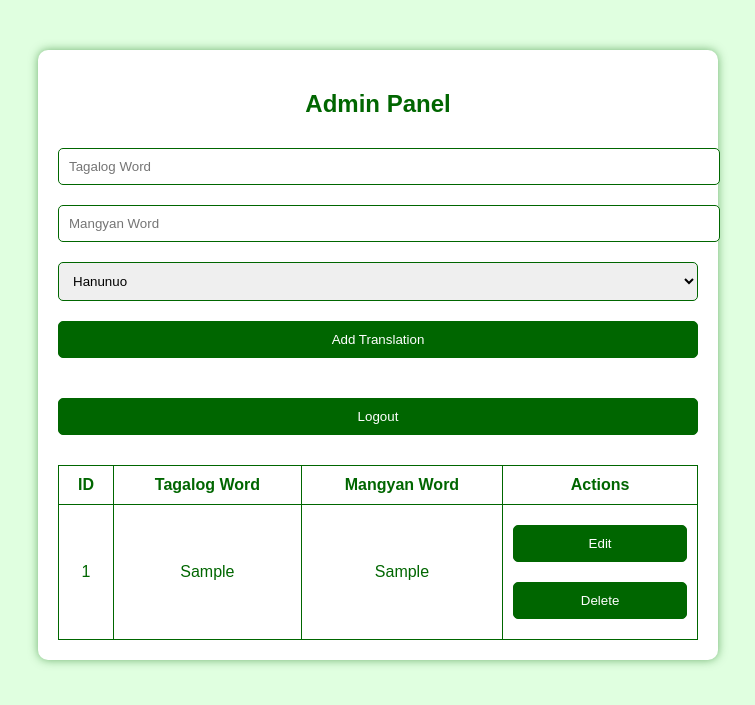
After one commit to mangkanor1103/nicko, a PHP site: page /admin.php in a window 1280 px wide. The commit adds this page. Shown: the top 705 px of the page, without its empty margins (262-1017 px from the left). Run offline with PHP 8.4, Linux system fonts and the light colour scheme; the visitor is signed in with stand-in values (Sample User, id 1); tables that the repository leaves empty or names only in its code hold one stand-in row (values such as "Sample post").

```diff
--- /dev/null
+++ b/admin.php
@@ -0,0 +1,203 @@
+<?php
+session_start();
+if (!isset($_SESSION['admin_logged_in'])) {
+    header("Location: login.php");
+    exit();
+}
+
+$conn = new mysqli("localhost", "root", "", "mangyan");
+if ($conn->connect_error) {
+    die("Connection failed: " . $conn->connect_error);
+}
+
+if ($_SERVER['REQUEST_METHOD'] === 'POST' && isset($_POST['add'])) {
+    $tagalog_word = $_POST['tagalog_word'];
+    $mangyan_word = $_POST['mangyan_word'];
+    $dialect = $_POST['dialect'];
+
+    $stmt = $conn->prepare("INSERT INTO translations (tagalog_word, mangyan_word, dialect) VALUES (?, ?, ?)");
+    $stmt->bind_param("sss", $tagalog_word, $mangyan_word, $dialect);
+    $stmt->execute();
+    $stmt->close();
+}
+
+if ($_SERVER['REQUEST_METHOD'] === 'POST' && isset($_POST['edit'])) {
+    $id = $_POST['id'];
+    $tagalog_word = $_POST['tagalog_word'];
+    $mangyan_word = $_POST['mangyan_word'];
+
+    $stmt = $conn->prepare("UPDATE translations SET tagalog_word=?, mangyan_word=? WHERE id=?");
+    $stmt->bind_param("ssi", $tagalog_word, $mangyan_word, $id);
+    $stmt->execute();
+    $stmt->close();
+
+    header("Location: admin.php");
+    exit();
+}
+
+if ($_SERVER['REQUEST_METHOD'] === 'POST' && isset($_POST['delete'])) {
+    $id = $_POST['id'];
+    $conn->query("DELETE FROM translations WHERE id=$id");
+    header("Location: admin.php");
+    exit();
+}
+
+if (isset($_POST['logout'])) {
+    session_destroy(); // Destroy the session
+    header("Location: login.php"); // Redirect to login page
+    exit();
+}
+
+$result = $conn->query("SELECT * FROM translations");
+?>
+
+<!DOCTYPE html>
+<html lang="en">
+<head>
+    <meta charset="UTF-8">
+    <meta name="viewport" content="width=device-width, initial-scale=1.0">
+    <title>Admin Panel</title>
+    <style>
+        body {
+            font-family: Arial, sans-serif;
+            background-color: #e0ffe0;
+            color: #006600;
+            margin: 0;
+            padding: 0;
+            text-align: center;
+        }
+        .container {
+            width: 50%;
+            margin: 50px auto;
+            background: white;
+            padding: 20px;
+            border-radius: 10px;
+            box-shadow: 0 0 10px rgba(0, 102, 0, 0.5);
+        }
+        input, select, button {
+            width: 100%;
+            padding: 10px;
+            margin: 10px 0;
+            border: 1px solid #006600;
+            border-radius: 5px;
+        }
+        button {
+            background: #006600;
+            color: white;
+            cursor: pointer;
+        }
+        button:hover {
+            background: #009900;
+        }
+        table {
+            width: 100%;
+            border-collapse: collapse;
+            margin-top: 20px;
+        }
+        table, th, td {
+            border: 1px solid #006600;
+        }
+        th, td {
+            padding: 10px;
+            text-align: center;
+        }
+        .modal {
+            display: none;
+            position: fixed;
+            left: 0;
+            top: 0;
+            width: 100%;
+            height: 100%;
+            background: rgba(0,0,0,0.5);
+            justify-content: center;
+            align-items: center;
+        }
+        .modal-content {
+            background: white;
+            padding: 20px;
+            border-radius: 10px;
+            text-align: left;
+        }
+    </style>
+</head>
+<body>
+    <div class="container">
+        <h2>Admin Panel</h2>
+        <form method="POST">
+            <input type="text" name="tagalog_word" placeholder="Tagalog Word" required>
+            <input type="text" name="mangyan_word" placeholder="Mangyan Word" required>
+            <select name="dialect" required>
+                <option value="Hanunuo">Hanunuo</option>
+                <option value="Buhid">Buhid</option>
+                <option value="Tawbuid">Tawbuid</option>
+                <option value="Iraya">Iraya</option>
+            </select>
+            <div class="button-group">
+                <button type="submit" name="add"><i class="fas fa-plus-circle"></i> Add Translation</button>
+            </div>
+        </form>
+        <form method="POST" style="margin-top: 20px;">
+            <button type="submit" name="logout" class="btn btn-danger"><i class="fas fa-sign-out-alt"></i> Logout</button> <!-- Logout button -->
+        </form>
+        <table>
+            <tr>
+                <th>ID</th>
+                <th>Tagalog Word</th>
+                <th>Mangyan Word</th>
+                <th>Actions</th>
+            </tr>
+            <?php while ($row = $result->fetch_assoc()): ?>
+                <tr>
+                    <td><?php echo $row['id']; ?></td>
+                    <td><?php echo $row['tagalog_word']; ?></td>
+                    <td><?php echo $row['mangyan_word']; ?></td>
+                    <td>
+                        <button onclick="openModal('editModal', '<?php echo $row['id']; ?>', '<?php echo $row['tagalog_word']; ?>', '<?php echo $row['mangyan_word']; ?>')">Edit</button>
+                        <button onclick="openModal('deleteModal', '<?php echo $row['id']; ?>')">Delete</button>
+                    </td>
+                </tr>
+            <?php endwhile; ?>
+        </table>
+    </div>
+
+    <div id="editModal" class="modal">
+        <div class="modal-content">
+            <h3>Edit Translation</h3>
+            <form method="POST">
+                <input type="hidden" name="id" id="editId">
+                <input type="text" name="tagalog_word" id="editTagalog" required>
+                <input type="text" name="mangyan_word" id="editMangyan" required>
+                <button type="submit" name="edit">Save Changes</button>
+                <button type="button" onclick="closeModal('editModal')">Cancel</button>
+            </form>
+        </div>
+    </div>
+
+    <div id="deleteModal" class="modal">
+        <div class="modal-content">
+            <h3>Are you sure you want to delete this translation?</h3>
+            <form method="POST">
+                <input type="hidden" name="id" id="deleteId">
+                <button type="submit" name="delete">Delete</button>
+                <button type="button" onclick="closeModal('deleteModal')">Cancel</button>
+            </form>
+        </div>
+    </div>
+
+    <script>
+        function openModal(modalId, id, tagalog = '', mangyan = '') {
+            document.getElementById(modalId).style.display = 'flex';
+            if (modalId === 'editModal') {
+                document.getElementById('editId').value = id;
+                document.getElementById('editTagalog').value = tagalog;
+                document.getElementById('editMangyan').value = mangyan;
+            } else if (modalId === 'deleteModal') {
+                document.getElementById('deleteId').value = id;
+            }
+        }
+        function closeModal(modalId) {
+            document.getElementById(modalId).style.display = 'none';
+        }
+    </script>
+</body>
+</html>
--- /dev/null
+++ b/config.php
@@ -0,0 +1,6 @@
+<?php
+$conn = new mysqli("localhost", "root", "", "mangyan");
+
+if ($conn->connect_error) {
+    die("Connection failed: " . $conn->connect_error);
+}?>
```
Also changed, not shown: index.php (+5 -6 lines), login.php (added, +77 -0 lines).
